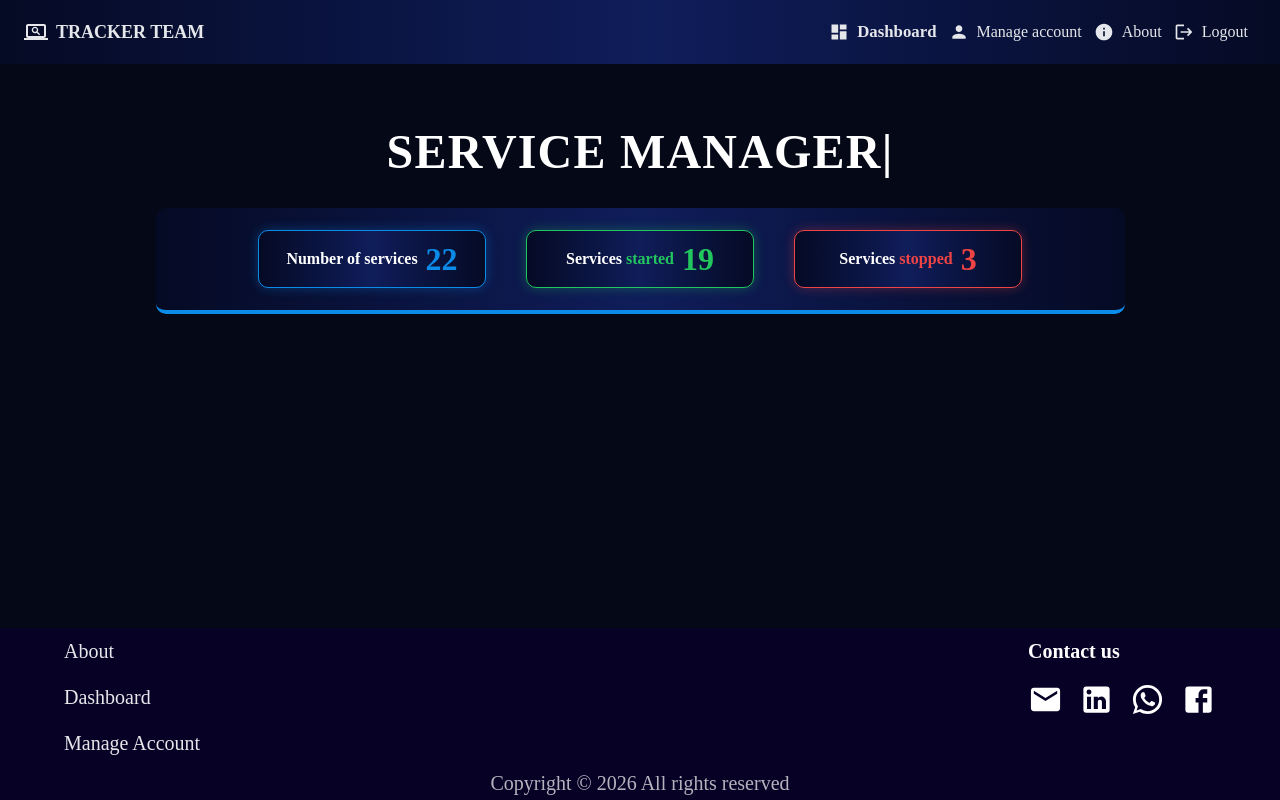
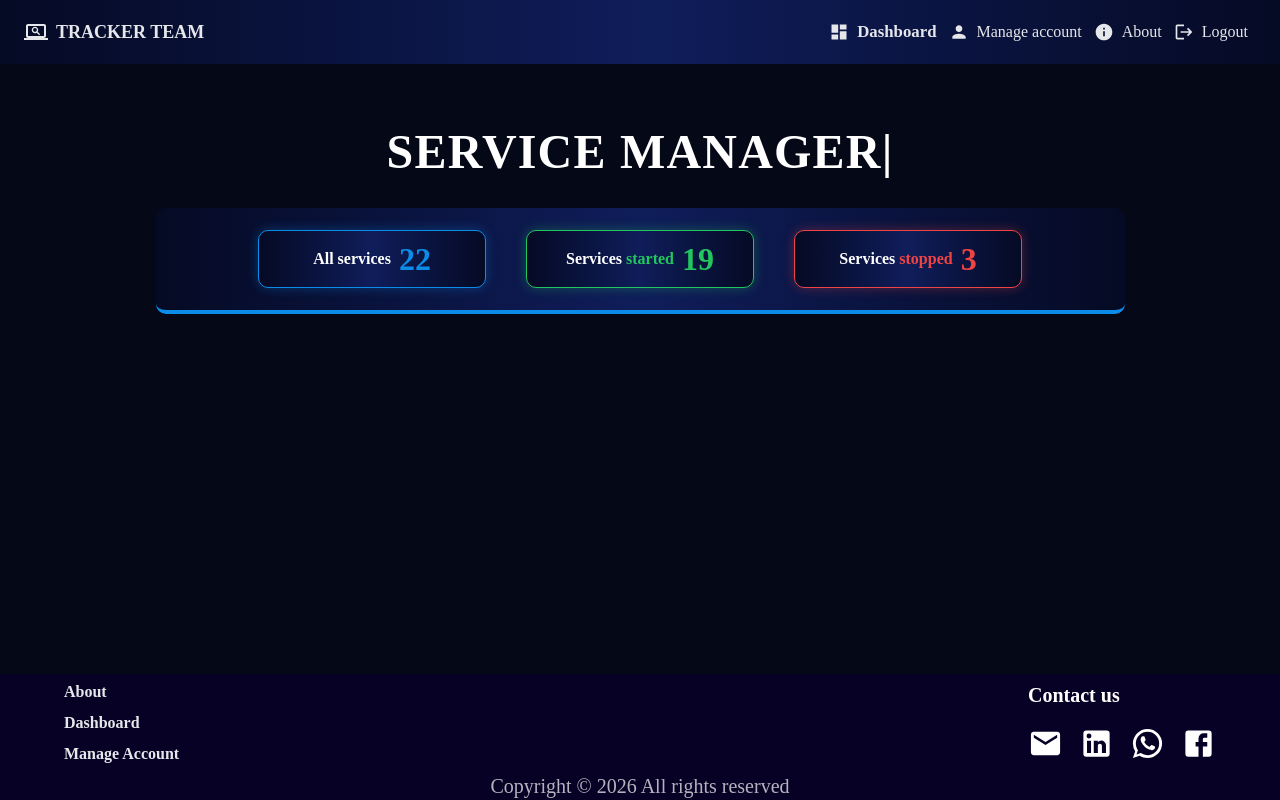
Before and after one commit to fymijoro/service_manager, a React (Vite) app in the folder service-manager/: page / in a window 1280 px wide. Built offline with nearby package versions, Linux system fonts and the light colour scheme; sample sign-in values are in the browser's storage; a web font is replaced by a local one.

Commit message:
Stat services regle et footer aussi

```diff
--- a/service-manager/src/components/Footer.jsx
+++ b/service-manager/src/components/Footer.jsx
@@ -31,13 +31,13 @@ function Footer() {
           flexDirection: { xs: 'column', md: 'row' },
           justifyContent: 'space-between',
           alignItems: 'flex-start',
-          gap: 2,
+          gap: 1,
           px: { xs: 4, md: 8 },
-          py: { xs: 0.75, md: 1 },
-          minHeight: 120,
+          py: { xs: 0.5, md: 0.75 },
+          minHeight: 80,
         }}
       >
-        <Box sx={{ display: 'flex', flexDirection: 'column', gap: 2 }}>
+        <Box sx={{ display: 'flex', flexDirection: 'column', gap: 1 }}>
           {footerLinks.map((link) => (
             <Link
               key={link.label}
@@ -47,10 +47,12 @@ function Footer() {
               color="inherit"
               sx={{
                 textAlign: 'left',
-                fontSize: 20,
-                fontWeight: 400,
+                fontSize: 16,
+                lineHeight: 1.2,
+                fontWeight: 700,
                 textTransform: 'none',
                 px: 0,
+                py: 0.25,
               }}
             >
               {link.label}
@@ -90,8 +92,8 @@ function Footer() {
         </Box>
       </Box>
 
-      <Box sx={{ py: 0.25 }}>
-        <Typography sx={{ fontSize: 20, textAlign: 'center', color: 'rgba(255,255,255,0.7)' }}>
+      <Box sx={{ py: 0.15 }}>
+        <Typography sx={{ fontSize: 20, lineHeight: 1.3, textAlign: 'center', color: 'rgba(255,255,255,0.7)' }}>
           Copyright © {new Date().getFullYear()} All rights reserved
         </Typography>
       </Box>
--- a/service-manager/src/components/StatsSummary.jsx
+++ b/service-manager/src/components/StatsSummary.jsx
@@ -5,7 +5,7 @@ const GRADIENT = 'linear-gradient(90deg, #050A24 0%, #0F1D5A 50%, #050A24 100%)'
 
 const stats = [
   {
-    label: 'Number of services',
+    label: 'All services',
     value: 22,
     accentColor: '#0C8CE9',
   },
@@ -45,6 +45,7 @@ function StatsSummary() {
             flexWrap: 'wrap',
             flexDirection: { xs: 'column', md: 'row' },
             justifyContent: 'center',
+            alignItems: 'center',   // ← ajouté
             gap: { xs: 2, md: '40px' },
         }}
     >
```
Lines whose indentation alone changed are shown as unchanged.
